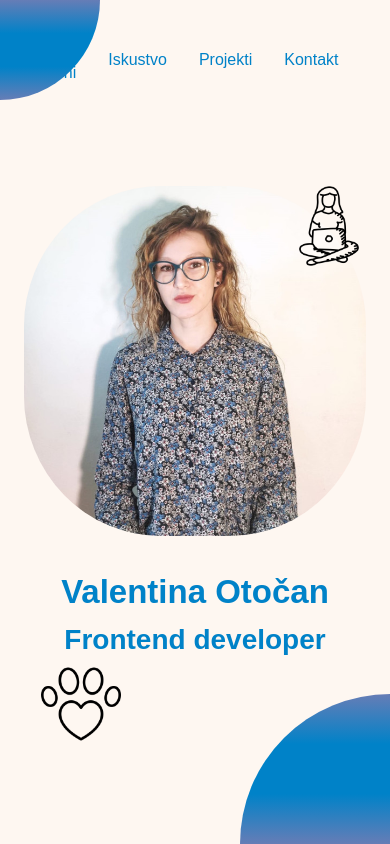
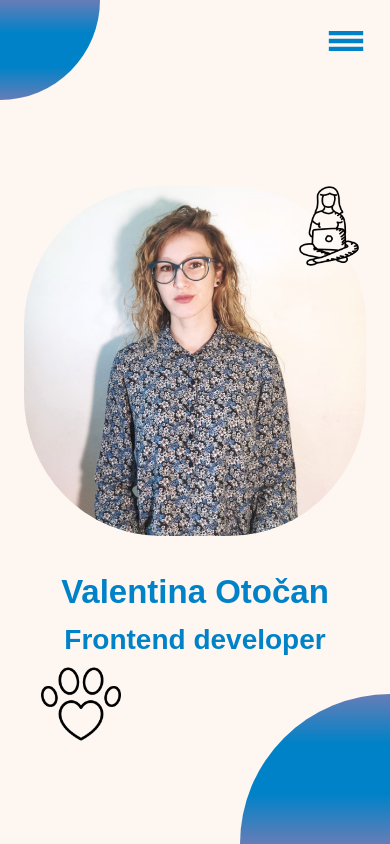
Before and after one commit to valentinaotocan/portfolio, a React (Vite) app: page / in a window 390 px wide. Built offline with nearby package versions, Linux system fonts and the light colour scheme; a web font is replaced by a local one.

Commit message:
Responsive header

```diff
--- a/src/components/Header.tsx
+++ b/src/components/Header.tsx
@@ -1,8 +1,22 @@
+import { useState } from 'react';
 import { NavLink } from 'react-router-dom';
+import { IoCloseSharp, IoReorderThreeSharp } from "react-icons/io5";
+
 function Header() {
+  const [isMenuOpened, setIsMenuOpened] = useState(false);
+
   const isActive = true;
+
+  const toggleMenu = () => {
+    setIsMenuOpened(!isMenuOpened);
+  };
+
   return (
     <nav className="header ptb-xl txt-color-secondary fw-medium sans-serif">
+      <div
+        className={`header__nav ${isMenuOpened ? "open" : ""}`}
+        onClick={toggleMenu}
+      >
         <NavLink to="/" className="mr-xl underline">
           Naslovna
         </NavLink>
@@ -18,6 +32,14 @@ function Header() {
         <NavLink to="/kontakt" className="mr-xl underline">
           Kontakt
         </NavLink>
+      </div>
+      <div className="header__hamburger" onClick={toggleMenu}>
+        {isMenuOpened ? (
+          <IoCloseSharp size={50} className="txt-color-secondary" />
+        ) : (
+          <IoReorderThreeSharp size={50} className="txt-color-secondary" />
+        )}
+      </div>
     </nav>
   );
 }
--- a/src/styles/components/Header.scss
+++ b/src/styles/components/Header.scss
@@ -8,7 +8,6 @@
   justify-content: flex-end;
   padding-right: 5%;
   align-items: center;
-
   a.active {
     position: relative;
     padding-bottom: 1px;
@@ -23,4 +22,40 @@
       width: 100%;
     }
   }
+  &__hamburger {
+    display: none;
+  }
+  @media (max-width: toRem(1024px)) {
+    padding: toRem(40px);
+    &__nav {
+      position: fixed;
+      background: $primary-color;
+      width: 100%;
+      height: 100%;
+      right: 0;
+      top: 0;
+      display: flex;
+      flex-direction: column;
+      align-items: center;
+      justify-content: center;
+      z-index: 5;
+      opacity: 0;
+      pointer-events: none;
+      a {
+        margin-right: 0;
+        padding-top: toRem(20px);
+      }
+      &.open {
+        opacity: 1;
+        pointer-events: all;
+      }
+    }
+    &__hamburger {
+      display: flex;
+      position: fixed;
+      z-index: 10;
+      top: toRem(16px);
+      right: 5%;
+    }
+  }
 }
```
Lines whose indentation alone changed are shown as unchanged.
